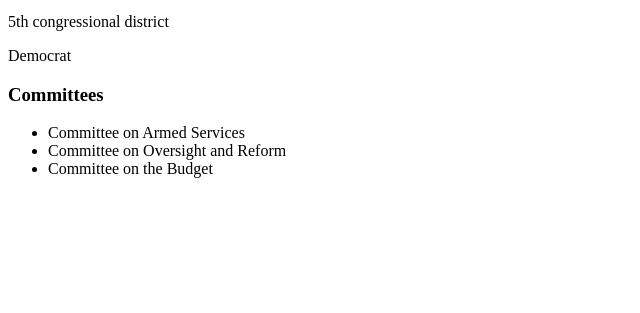
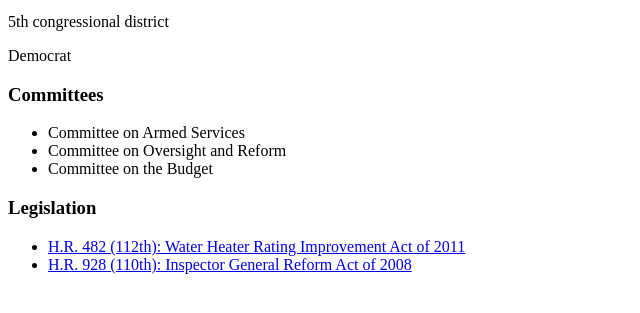
Before and after one commit to iamkaleb/b1c4-state-representative, a plain HTML site: page index.html in a window 1280 px wide. Shown: the part 349-662 px from the top of the page, without its empty margins (0-640 px from the left). Drawn offline with Linux system fonts and the light colour scheme.

Commit message:
legislation

```diff
--- a/index.html
+++ b/index.html
@@ -8,7 +8,7 @@
 <body>
     <article class="representative">
         <section>
-          <img src="https://www.govtrack.us/static/legislator-photos/400081-200px.jpeg">
+          <img src="https://www.govtrack.us/static/legislator-photos/400081-200px.jpeg" class="representative__pic">
           <p class="representative__name">Jim Cooper</p>
           <p class="representative__districtinfo">5th congressional district</p>
           <p class="representative__politicalaffiliation">Democrat</p>
@@ -19,7 +19,13 @@
                   <li>Committee on Oversight and Reform</li>
                   <li>Committee on the Budget</li>
               </ul>
-
+          </section>
+          <section>
+              <h3>Legislation</h3>
+              <ul>
+                <li> <a href="https://www.govtrack.us/congress/bills/112/hr482">H.R. 482 (112th): Water Heater Rating Improvement Act of 2011</a></li>
+                  <li> <a href="https://www.govtrack.us/congress/bills/110/hr928">H.R. 928 (110th): Inspector General Reform Act of 2008</a></li>
+              </ul>
           </section>
         </section>
     </article>
```
